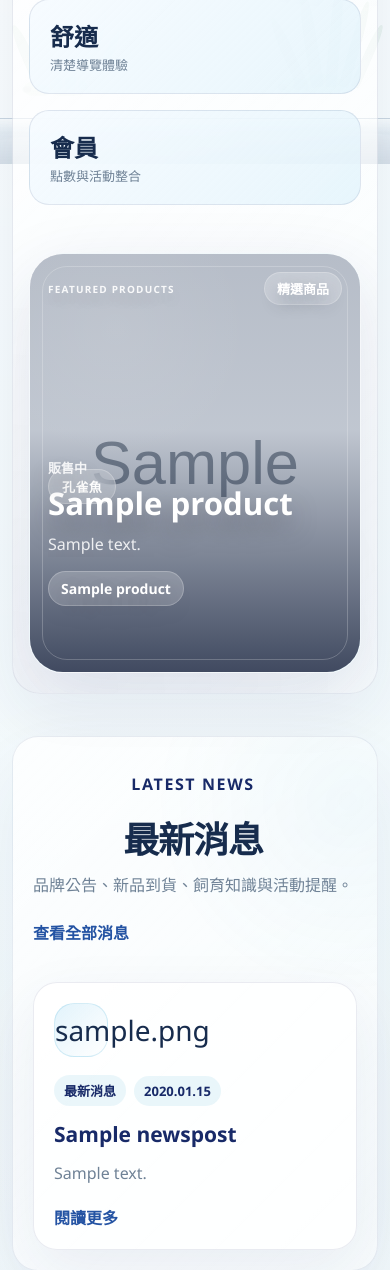
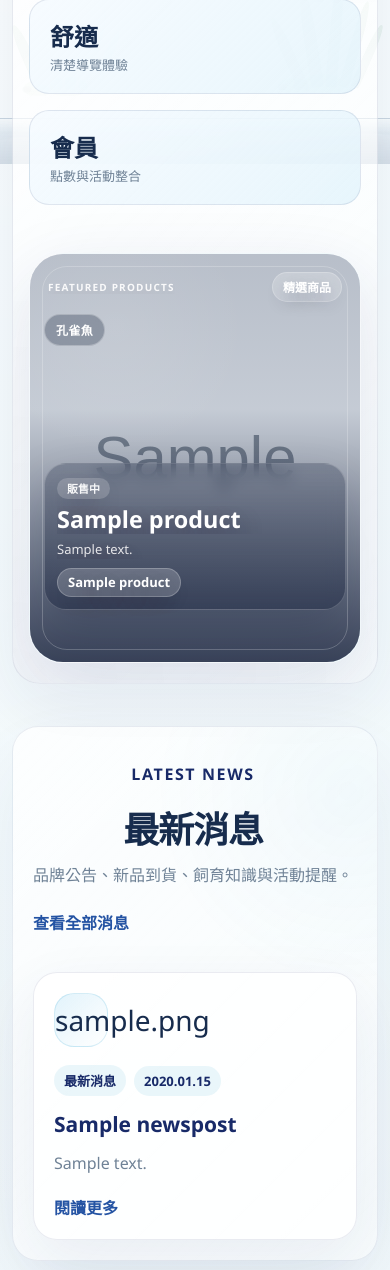
Before and after one commit to ThomasPeng8888/member-site-demo, a Django app: page / in a window 390 px wide. Shown: the part 680-1950 px from the top of the page. Run offline with Django 5.2, Linux system fonts and the light colour scheme; tables that the repository leaves empty hold one stand-in row (values such as "Sample post"); grey boxes marked "Sample" are stand-in pictures.

Commit message:
update banner ui

```diff
--- a/pages/static/pages/css/site.css
+++ b/pages/static/pages/css/site.css
@@ -3751,6 +3751,7 @@ body {
 /* =========================================================
    Homepage product carousel banner
    Uses published product images as a clickable official-site hero banner.
+   Refined: keep category/status/title/price separated on mobile.
    ========================================================= */
 .product-hero-carousel {
     position: relative;
@@ -3847,7 +3848,7 @@ body {
     position: absolute;
     inset: 0;
     background:
-        linear-gradient(180deg, rgba(7, 18, 46, 0.15) 0%, rgba(7, 18, 46, 0.10) 42%, rgba(7, 18, 46, 0.72) 100%),
+        linear-gradient(180deg, rgba(7, 18, 46, 0.14) 0%, rgba(7, 18, 46, 0.08) 38%, rgba(7, 18, 46, 0.76) 100%),
         radial-gradient(circle at 26% 18%, rgba(255, 255, 255, 0.14), transparent 32%);
     z-index: 1;
 }
@@ -3855,52 +3856,73 @@ body {
 .hero-product-badge {
     position: absolute;
     left: 24px;
-    bottom: 190px;
+    top: 76px;
     z-index: 3;
     display: inline-flex;
     align-items: center;
+    max-width: calc(100% - 48px);
     min-height: 34px;
     padding: 7px 13px;
     border-radius: 999px;
-    background: rgba(255, 255, 255, 0.22);
-    border: 1px solid rgba(255, 255, 255, 0.24);
+    background: rgba(7, 18, 46, 0.28);
+    border: 1px solid rgba(255, 255, 255, 0.28);
     color: white;
     font-size: 13px;
     font-weight: 900;
     letter-spacing: 0.03em;
     backdrop-filter: blur(12px);
+    white-space: nowrap;
+    overflow: hidden;
+    text-overflow: ellipsis;
 }
 
 .product-hero-caption {
     position: absolute;
     left: 24px;
     right: 24px;
-    bottom: 74px;
+    bottom: 70px;
     z-index: 3;
     color: white;
-    text-shadow: 0 12px 28px rgba(7, 18, 46, 0.40);
+    padding: 18px 18px 16px;
+    border-radius: 28px;
+    background: linear-gradient(180deg, rgba(7, 18, 46, 0.26), rgba(7, 18, 46, 0.40));
+    border: 1px solid rgba(255, 255, 255, 0.18);
+    box-shadow: 0 18px 48px rgba(7, 18, 46, 0.18);
+    text-shadow: 0 10px 24px rgba(7, 18, 46, 0.42);
+    backdrop-filter: blur(8px);
 }
 
 .product-hero-caption span {
-    display: block;
+    display: inline-flex;
+    align-items: center;
     margin-bottom: 8px;
-    font-size: 13px;
+    padding: 4px 10px;
+    border-radius: 999px;
+    background: rgba(255, 255, 255, 0.18);
+    color: rgba(255, 255, 255, 0.94);
+    font-size: 12px;
     font-weight: 850;
-    opacity: 0.86;
+    line-height: 1.2;
 }
 
 .product-hero-caption h2 {
-    margin: 0 0 10px;
-    font-size: clamp(30px, 3vw, 42px);
-    line-height: 1.16;
+    margin: 0 0 8px;
+    font-size: clamp(24px, 2.7vw, 36px);
+    line-height: 1.14;
     color: white;
+    overflow-wrap: anywhere;
+    display: -webkit-box;
+    -webkit-line-clamp: 2;
+    -webkit-box-orient: vertical;
+    overflow: hidden;
 }
 
 .product-hero-caption p {
     margin: 0;
     max-width: 34em;
     color: rgba(255, 255, 255, 0.86);
-    line-height: 1.65;
+    font-size: 14px;
+    line-height: 1.55;
     display: -webkit-box;
     -webkit-line-clamp: 2;
     -webkit-box-orient: vertical;
@@ -3909,12 +3931,14 @@ body {
 
 .product-hero-caption strong {
     display: inline-flex;
-    margin-top: 14px;
+    margin-top: 12px;
     padding: 7px 12px;
     border-radius: 999px;
     background: rgba(255, 255, 255, 0.20);
     border: 1px solid rgba(255, 255, 255, 0.22);
     font-size: 14px;
+    line-height: 1.2;
+    white-space: nowrap;
 }
 
 .carousel-control {
@@ -3979,7 +4003,7 @@ body {
 
 @media (max-width: 760px) {
     .product-hero-carousel {
-        min-height: 420px;
+        min-height: 430px;
         border-radius: 34px;
     }
 
@@ -4001,21 +4025,42 @@ body {
 
     .hero-product-badge {
         left: 18px;
-        bottom: 168px;
+        top: 64px;
+        max-width: calc(100% - 36px);
+        min-height: 30px;
+        padding: 6px 11px;
+        font-size: 12px;
     }
 
     .product-hero-caption {
         left: 18px;
         right: 18px;
-        bottom: 66px;
+        bottom: 56px;
+        padding: 14px 14px 13px;
+        border-radius: 22px;
+    }
+
+    .product-hero-caption span {
+        margin-bottom: 7px;
+        font-size: 11px;
     }
 
     .product-hero-caption h2 {
-        font-size: clamp(26px, 8vw, 34px);
+        font-size: clamp(21px, 6.2vw, 28px);
+        line-height: 1.18;
+        margin-bottom: 6px;
     }
 
     .product-hero-caption p {
+        font-size: 13px;
+        line-height: 1.45;
         -webkit-line-clamp: 2;
+    }
+
+    .product-hero-caption strong {
+        margin-top: 9px;
+        font-size: 13px;
+        padding: 6px 10px;
     }
 
     .carousel-control {
@@ -4029,7 +4074,52 @@ body {
 
     .carousel-dots {
         left: 18px;
-        bottom: 24px;
+        bottom: 22px;
+    }
+}
+
+@media (max-width: 430px) {
+    .product-hero-carousel {
+        min-height: 410px;
+    }
+
+    .carousel-topline strong {
+        min-height: 28px;
+        padding: 5px 10px;
+        font-size: 12px;
+    }
+
+    .carousel-topline span {
+        max-width: 145px;
+        white-space: nowrap;
+        overflow: hidden;
+        text-overflow: ellipsis;
+    }
+
+    .product-hero-caption {
+        left: 14px;
+        right: 14px;
+        bottom: 52px;
+        padding: 12px;
+    }
+
+    .hero-product-badge {
+        left: 14px;
+        top: 60px;
+        max-width: calc(100% - 28px);
+    }
+
+    .product-hero-caption h2 {
+        font-size: clamp(20px, 6vw, 25px);
+    }
+
+    .product-hero-caption p {
+        -webkit-line-clamp: 1;
+    }
+
+    .carousel-dots {
+        left: 14px;
+        bottom: 20px;
     }
 }
 
```
Also changed, not shown: README_CAROUSEL_BANNER_UI_FIX.txt (added).
